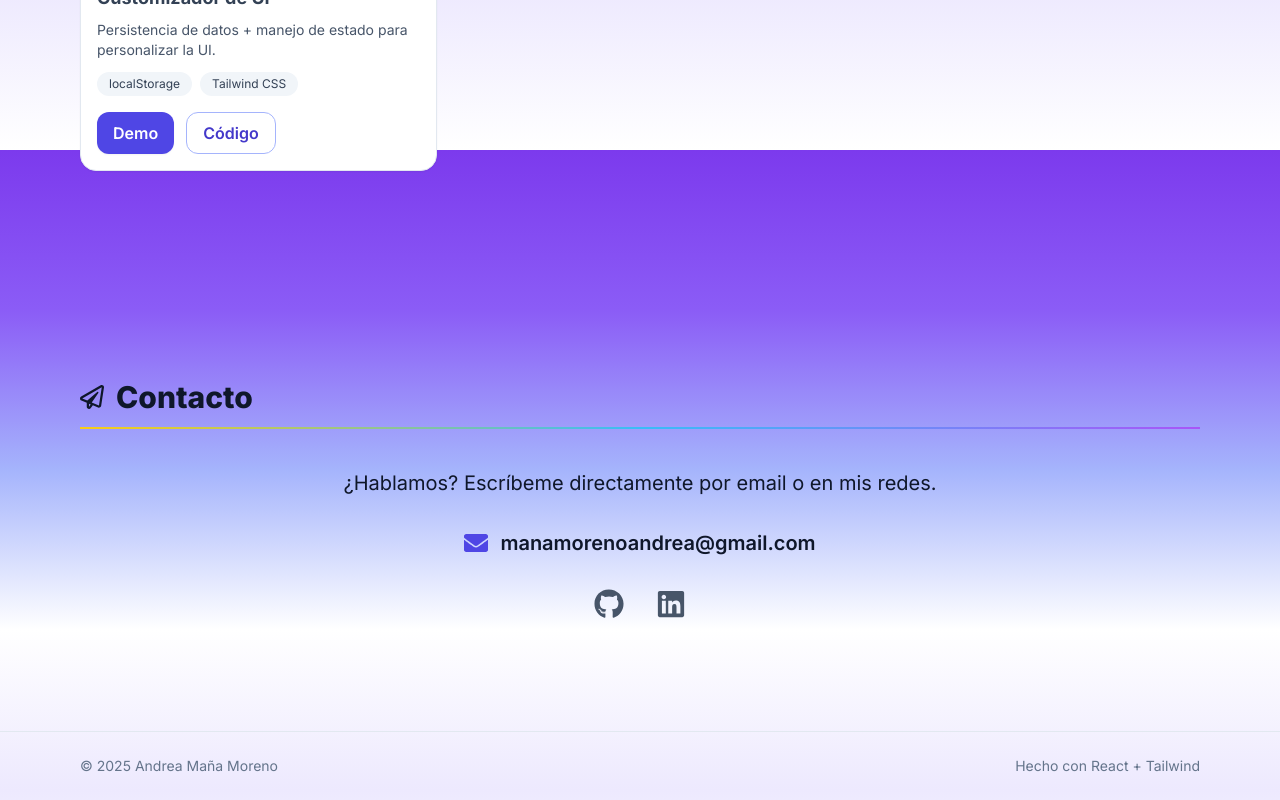
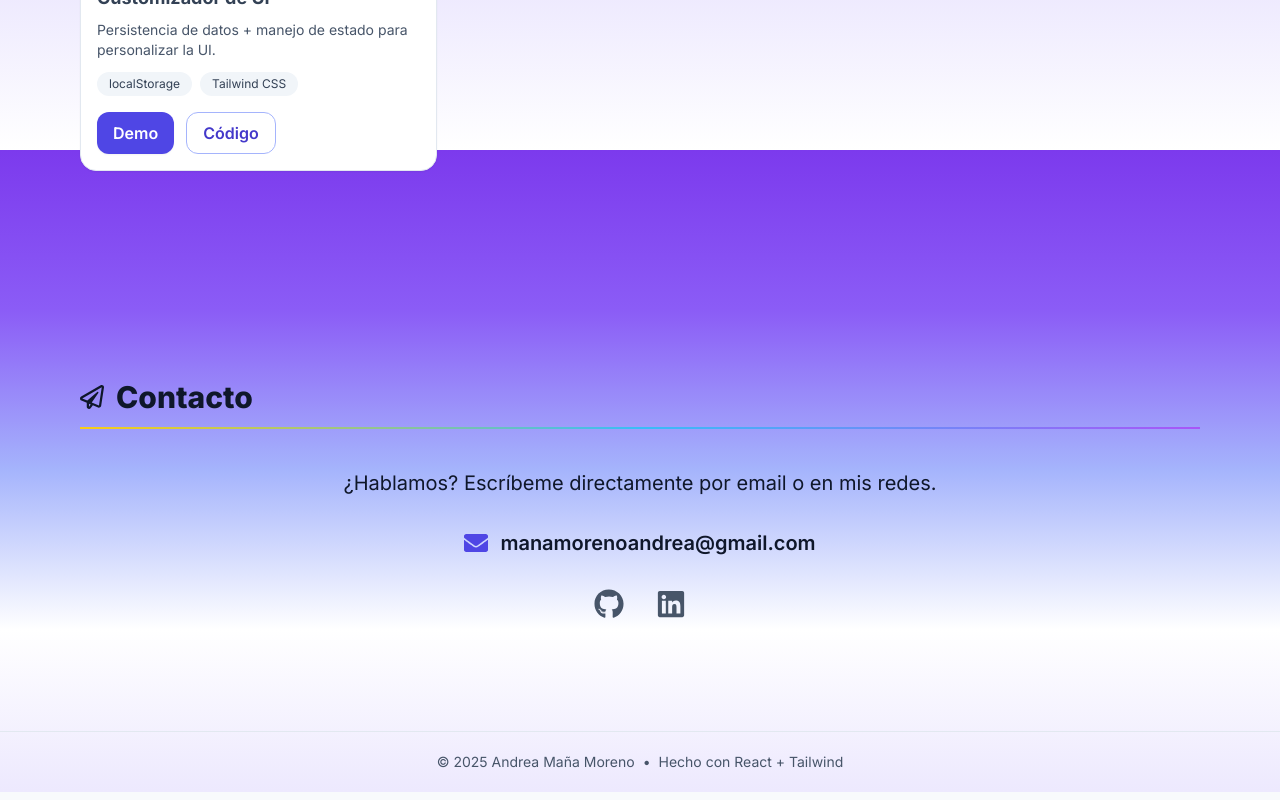
Before and after one commit to Andraxmm/Portfolio, a React (Vite) app: page / in a window 1280 px wide. Shown: the part 3050-3850 px from the top of the page. Built offline with nearby package versions, Linux system fonts and the light colour scheme; no server answers.

Commit message:
Update Footer.jsx
chore: modificación de la apariencia del footer

```diff
--- a/src/Components/Footer.jsx
+++ b/src/Components/Footer.jsx
@@ -1,10 +1,13 @@
+// src/Components/Footer.jsx
 export default function Footer() {
   return (
-    <footer className="border-t border-slate-200">
-      <div className="container-p py-6 text-sm text-slate-500 flex flex-col sm:flex-row items-center justify-between gap-2">
-        <span>© {new Date().getFullYear()} Andrea Maña Moreno</span>
+    <footer className="border-t border-slate-200 dark:border-slate-800">
+      <div className="container-p py-5 text-center text-xs sm:text-sm
+                      text-slate-600 dark:text-slate-400">
+        <span>© 2025 Andrea Maña Moreno</span>
+        <span className="mx-2">•</span>
         <span>Hecho con React + Tailwind</span>
       </div>
     </footer>
-  )
+  );
 }
```
